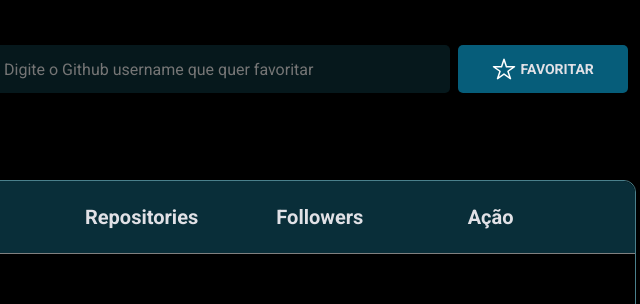
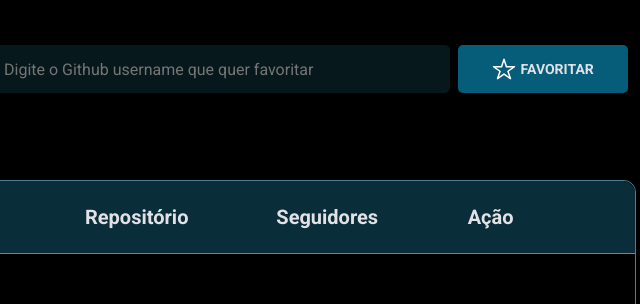
Before and after one commit to Fernandabitten/git-fav, a plain HTML site: page index.html in a window 1280 px wide. Shown: the top 304 px of the page, 544-1184 px from the left. Drawn offline with Linux system fonts and the light colour scheme.

Commit message:
title thead

```diff
--- a/index.html
+++ b/index.html
@@ -49,8 +49,8 @@
           <thead>
             <tr>
               <th id="tr-user">Usuário</th>
-              <th class="hiden">Repositories</th>
-              <th class="hiden followers">Followers</th>
+              <th class="hiden">Repositório</th>
+              <th class="hiden followers">Seguidores</th>
               <th class="hiden">Ação</th>
             </tr>
           </thead>
```
